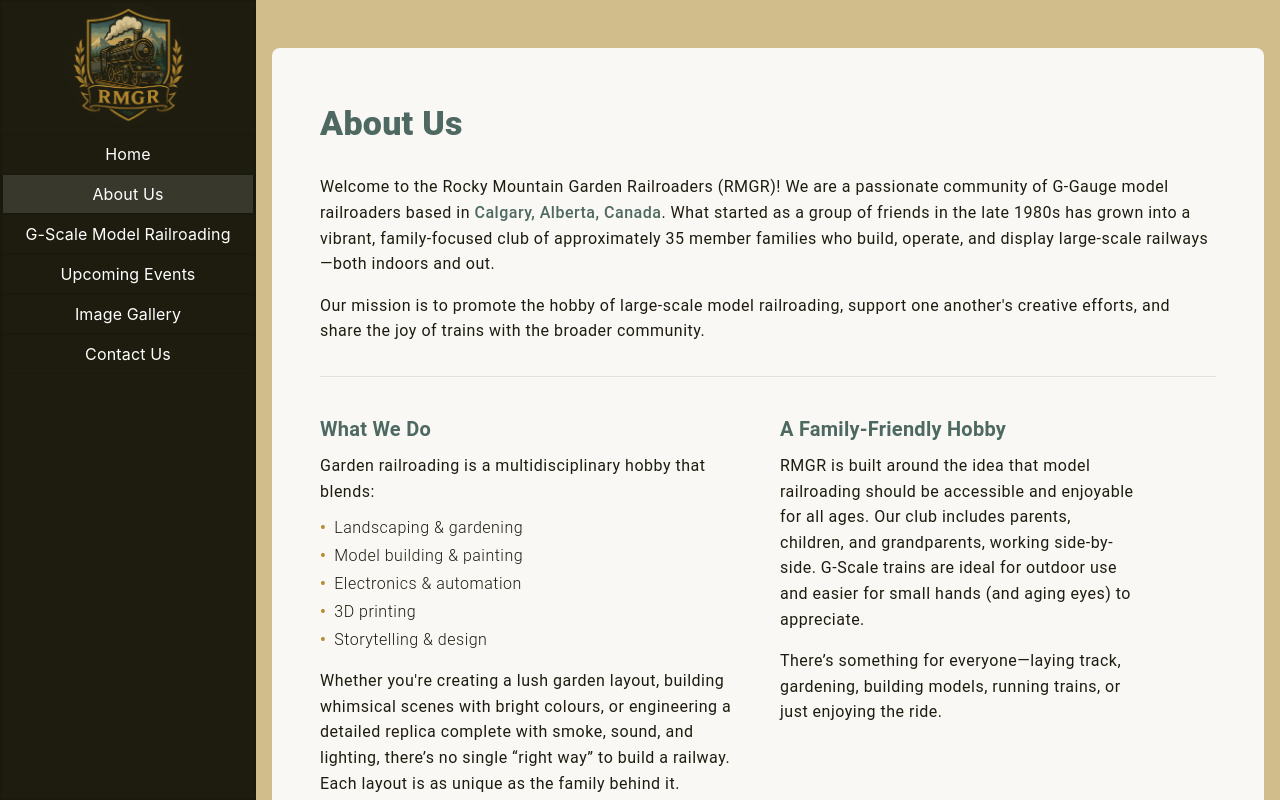
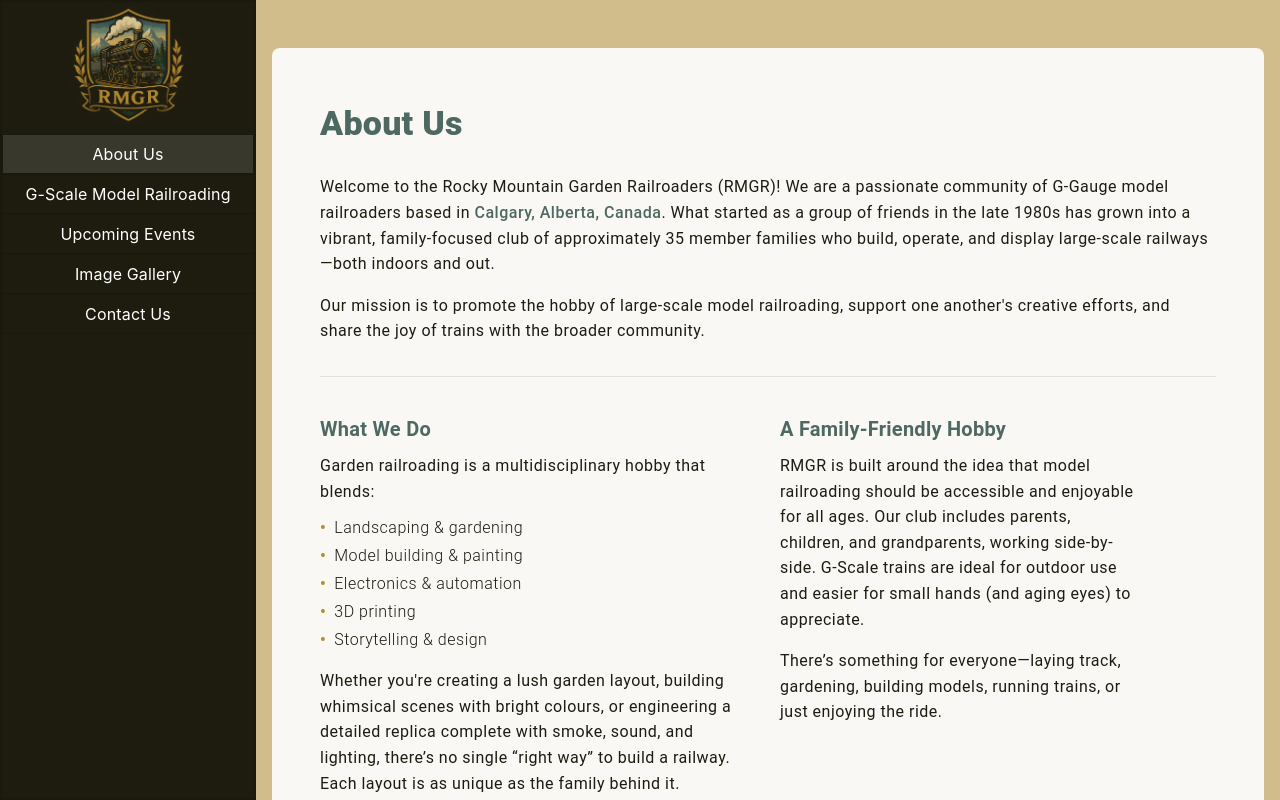
Before and after one commit to TylerSiwy/rocky-mountain-garden-railroaders, a Vue app in the folder rmgr-vue3/: page /aboutUs in a window 1280 px wide. Shown: the top 800 px of the page. Built offline with nearby package versions, Linux system fonts and the light colour scheme.

Commit message:
Remove unused home page, adjust routing

```diff
--- a/rmgr-vue3/router/routes.ts
+++ b/rmgr-vue3/router/routes.ts
@@ -1,5 +1,4 @@
 import { createRouter, createWebHistory } from 'vue-router'
-import Home from '@/views/HomePage.vue'
 import About from '@/views/AboutPage.vue'
 import GScale from '@/views/GScale.vue'
 import UpcomingEvents from '@/views/UpcomingEvents.vue'
@@ -7,7 +6,7 @@ import Gallery from '@/views/ImageGallery.vue'
 import ContactUs from '@/views/ContactUs.vue'
 
 const routes = [
-  { path: '/', name: 'Home', component: Home },
+  { path: '/', redirect: '/aboutUs' },
   { path: '/aboutUs', name: 'About Us', component: About },
   { path: '/g-scale', name: 'G-Scale Model Railroading', component: GScale },
   { path: '/events', name: 'Events', component: UpcomingEvents },
--- a/rmgr-vue3/src/App.vue
+++ b/rmgr-vue3/src/App.vue
@@ -29,7 +29,6 @@
 
 <script lang="ts" setup>
 const navItems = [
-  { title: 'Home', to: '/' },
   { title: 'About Us', to: '/aboutUs' },
   { title: 'G-Scale Model Railroading', to: '/g-scale' },
   { title: 'Upcoming Events', to: '/events' },
--- a/rmgr-vue3/src/views/HomePage.vue
+++ /dev/null
@@ -1,9 +0,0 @@
-<template>
-  <span style="color: greenyellow">Home Page</span>
-</template>
-
-<script lang="ts">
-export default {
-  name: 'HomePage.vue',
-}
-</script>
```
